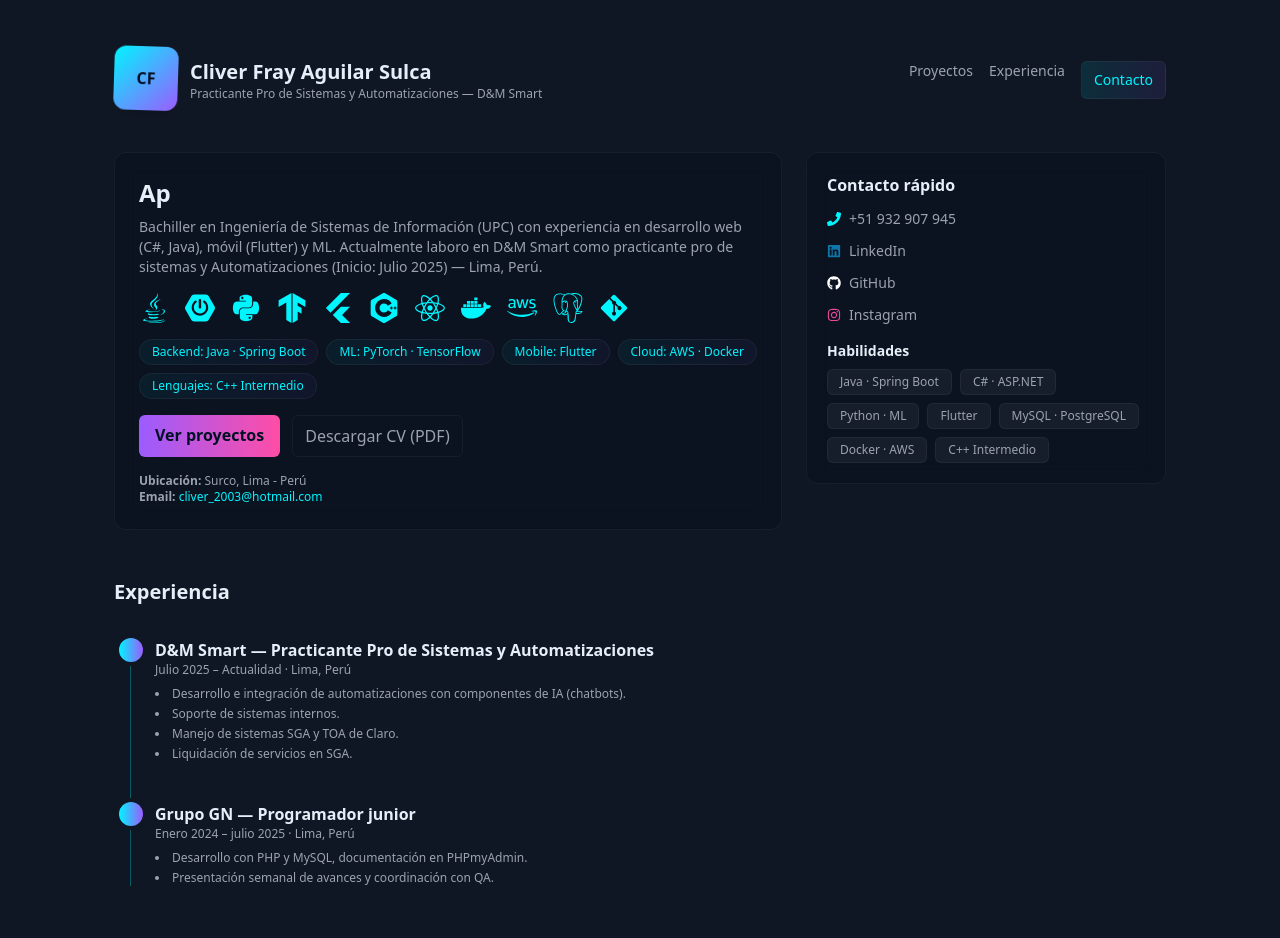
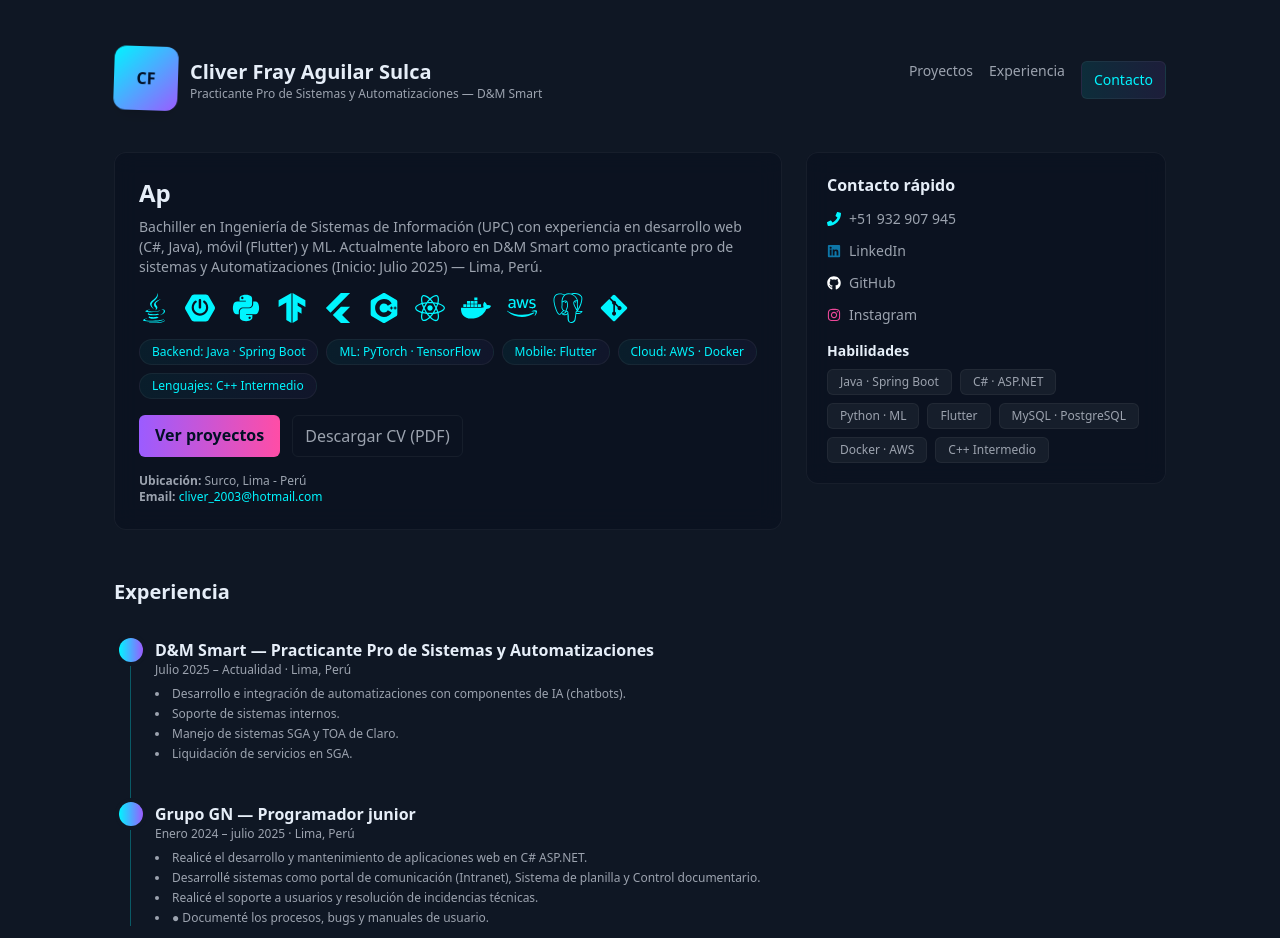
Before and after one commit to cliverFray/portofolio-cfray, a React (Vite) app: page / in a window 1280 px wide. Shown: the top 938 px of the page. Built offline with nearby package versions, Linux system fonts and the light colour scheme.

Commit message:
Feat: portafolio updated v2

```diff
--- a/src/app.jsx
+++ b/src/app.jsx
@@ -346,9 +346,11 @@ export default function App() {
               </p>
               <ul className="list-disc list-inside text-xs text-gray-400 mt-2 space-y-1">
                 <li>
-                  Desarrollo con PHP y MySQL, documentación en PHPmyAdmin.
+                  Realicé el desarrollo y mantenimiento de aplicaciones web en C# ASP.NET.
                 </li>
-                <li>Presentación semanal de avances y coordinación con QA.</li>
+                <li>Desarrollé sistemas como portal de comunicación (Intranet), Sistema de planilla y Control documentario.</li>
+                <li>Realicé el soporte a usuarios y resolución de incidencias técnicas.</li>
+                <li>●	Documenté los procesos, bugs y manuales de usuario.</li>
               </ul>
             </div>
 
```
